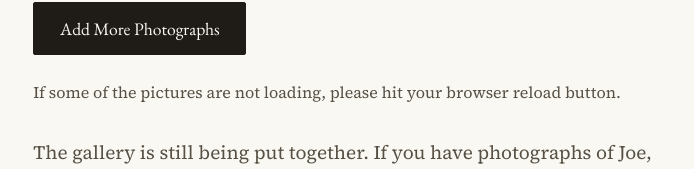
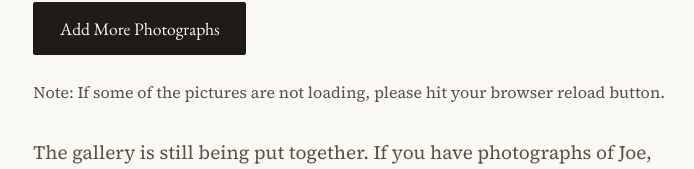
Before and after one commit to amandible/memorial2026, a Next.js app: page /photos in a window 1280 px wide. Shown: the part 364-533 px from the top of the page, without its empty margins (285-979 px from the left). Built offline with nearby package versions, Linux system fonts and the light colour scheme; no server answers; the database is empty.

Commit message:
tweaked obit and the rendering of notes on photo page

```diff
--- a/src/app/photos/page.tsx
+++ b/src/app/photos/page.tsx
@@ -31,7 +31,8 @@ export default async function PhotosPage() {
         </Link>
 
         <p className="muted-note">
-          If some of the pictures are not loading, please hit your browser reload button.
+          Note: If some of the pictures are not loading, please hit your browser
+          reload button.
         </p>
       </div>
 
```
Also changed, not shown: content/obituary.md (+1 -1 lines).
